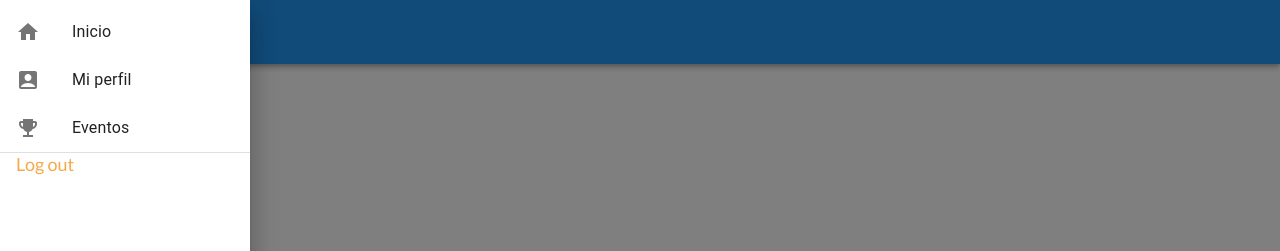
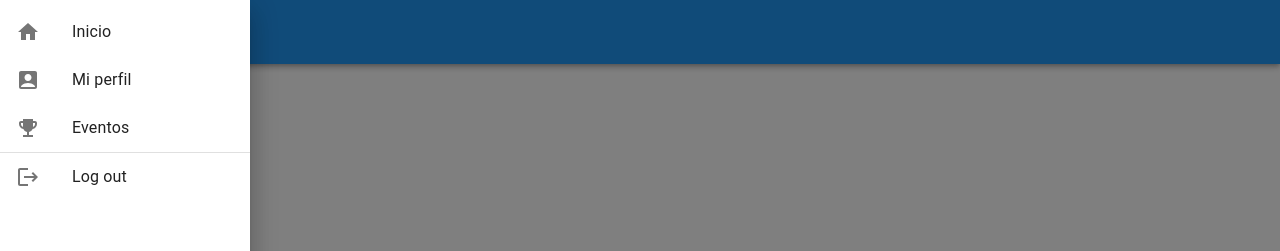
Before and after one commit to ldvsqz/atlas-gym-partner, a React (Vite) app: page /events in a window 1280 px wide. Both pictures are taken after a click on the button "menu". Shown: the top 251 px of the page. Built offline with nearby package versions, Linux system fonts and the light colour scheme.

Commit message:
logout button

```diff
--- a/src/Components/Logout/Logout.jsx
+++ b/src/Components/Logout/Logout.jsx
@@ -1,6 +1,11 @@
 import React, { useEffect, useState } from 'react'
-import {logout} from "./../../../Firebase/authFunctions"
+import ListItem from "@mui/material/ListItem";
+import ListItemButton from "@mui/material/ListItemButton";
+import ListItemIcon from "@mui/material/ListItemIcon";
+import ListItemText from "@mui/material/ListItemText";
+import { logout } from "./../../../Firebase/authFunctions"
 import { Link, useNavigate } from "react-router-dom";
+import LogoutIcon from '@mui/icons-material/Logout';
 
 function Logout() {
   const [logged, setLogged] = useState(true)
@@ -10,16 +15,19 @@ function Logout() {
     logout();
   };
 
-    useEffect(()=> {
+  useEffect(() => {
     if (logged == false) {
       navigate("/")
     }
   })
 
   return (
-    <>
-    <button onClick={log_out}>Log out</button>
-    </>
+    <ListItemButton onClick={log_out}>
+      <ListItemIcon>
+        <LogoutIcon />
+      </ListItemIcon>
+      <ListItemText primary={"Log out"} />
+    </ListItemButton>
   )
 }
 
--- a/src/Components/Menu/Menu.jsx
+++ b/src/Components/Menu/Menu.jsx
@@ -89,7 +89,9 @@ function Menu() {
         </ListItem>
 
         <Divider />
-        <Logout />
+        <ListItem key={"logout"} disablePadding>
+          <Logout />
+        </ListItem>
       </List>
     </Box >
   );
```
Lines whose indentation alone changed are shown as unchanged.
